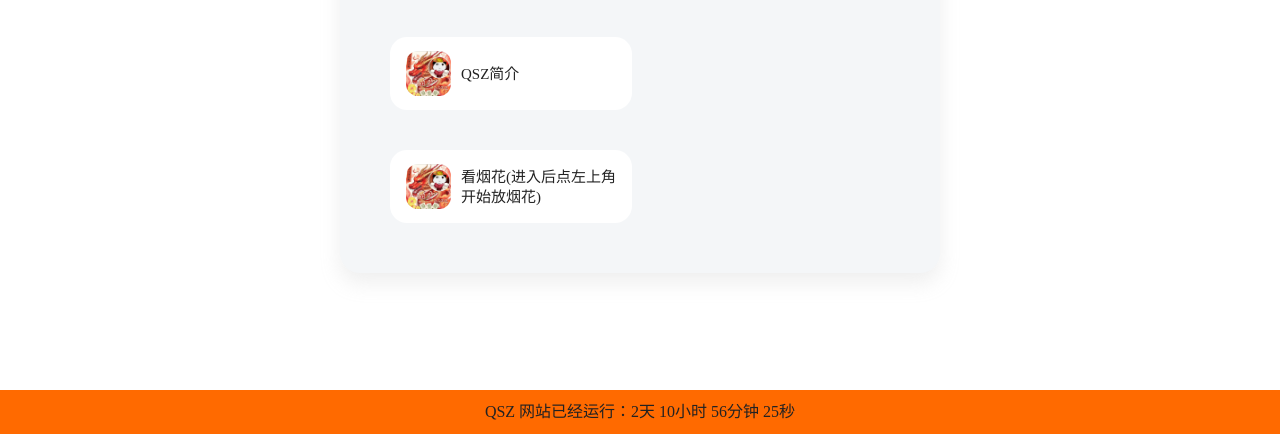
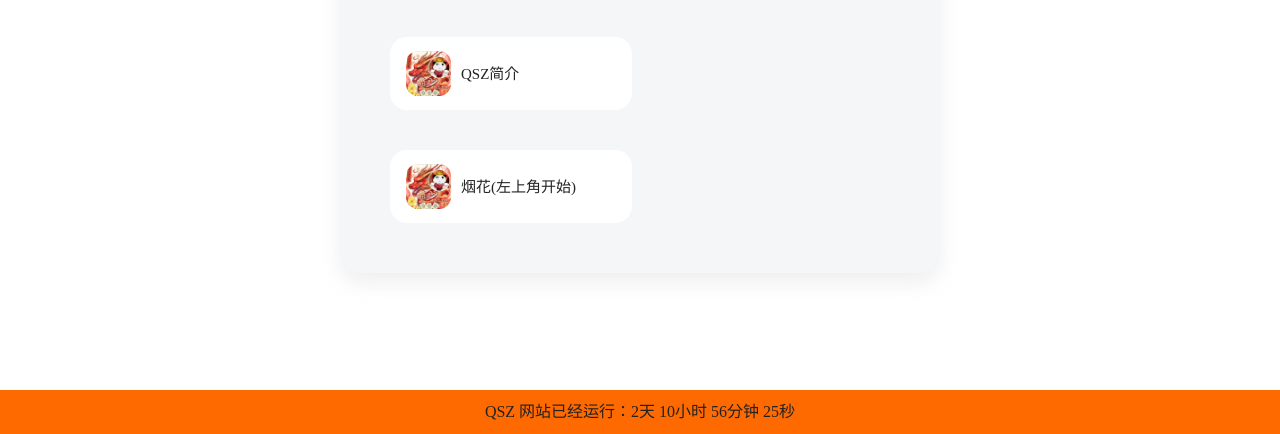
Before and after one commit to QSZ6/zy, a plain HTML site: page index.html in a window 1280 px wide. Shown: the part 366-800 px from the top of the page. Drawn offline with nearby package versions, Linux system fonts and the light colour scheme.

Commit message:
Update index.html
3

```diff
--- a/index.html
+++ b/index.html
@@ -69,7 +69,7 @@
                     <div class="img-wrap">
                         <img src="assets/2.jpg" alt="">
                     </div>
-                    <p class="app-name">看烟花(进入后点左上角开始放烟花)</p>
+                    <p class="app-name">烟花(左上角开始)</p>
                 </div>
             </a>
         </div>
```
